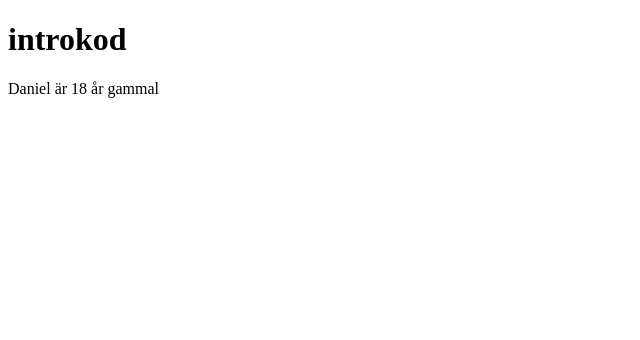
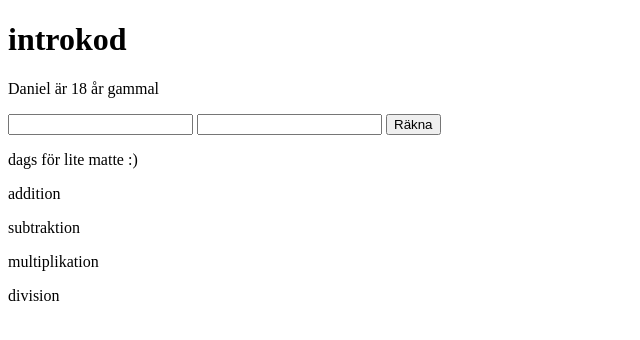
Before and after one commit to danielit19a/Daniel_Astersund_IT19A, a plain HTML site: page programering 1/introkodning/index.html in a window 1280 px wide. Shown: the whole page, without its empty margins (0-640 px from the left). Drawn offline with Linux system fonts and the light colour scheme.

Commit message:
miniräknare v1

```diff
--- a/programering 1/introkodning/index.html
+++ b/programering 1/introkodning/index.html
@@ -9,6 +9,18 @@
   <h1>introkod</h1>
 
   <p id="text">Denna text ska vi ändra i JavaScript</p>
+
+  <input type="text" id = "number1"/>
+  <input type="text" id = "number2"/>
+  <input type="submit" id="knapp" value="Räkna"/>
+
+<p>dags för lite matte :)</p>
+<p id="addition"></p>
+<p id="subtraktion"></p>
+<p id="multiplikation"></p>
+<p id="division"></p>
+
+
   <script src="index.js"></script>
 </body>
 </html>
--- a/programering 1/introkodning/index.js
+++ b/programering 1/introkodning/index.js
@@ -14,3 +14,34 @@ console.log("Du är vuxen")
 // DOM - Document Object Model
 let text = document.querySelector("#text")
 text.innerHTML = `${name} är ${age} år gammal`
+
+// skapar variabler för p-taggarna
+let mult = document.querySelector("#multiplikation")
+let div = document.querySelector("#division")
+let add = document.querySelector("#addition")
+let sub = document.querySelector("#subtraktion")
+
+mult.innerHTML = `multiplikation`
+div.innerHTML = `division`
+add.innerHTML = `addition`
+sub.innerHTML = `subtraktion`
+
+// skapar variabel för knappen
+let button = document.querySelector("#knapp")
+
+// lägger till en eventlyssnare till knappen
+button.addEventListener("click", math)
+
+function math(event){
+  console.log("math-funktionen körs")
+
+  let num1 = parseFloat(document.querySelector("#number1").value)
+  let num2 = parseFloat(document.querySelector("#number2").value)
+
+  add.innerHTML = `${num1}+${num2}=${num1+num2}`
+  sub.innerHTML = `${num1}-${num2}=${num1-num2}`
+  mult.innerHTML = `${num1}*${num2}=${num1*num2}`
+  div.innerHTML = `${num1}/${num2}=${num1/num2}`
+
+
+}
```
